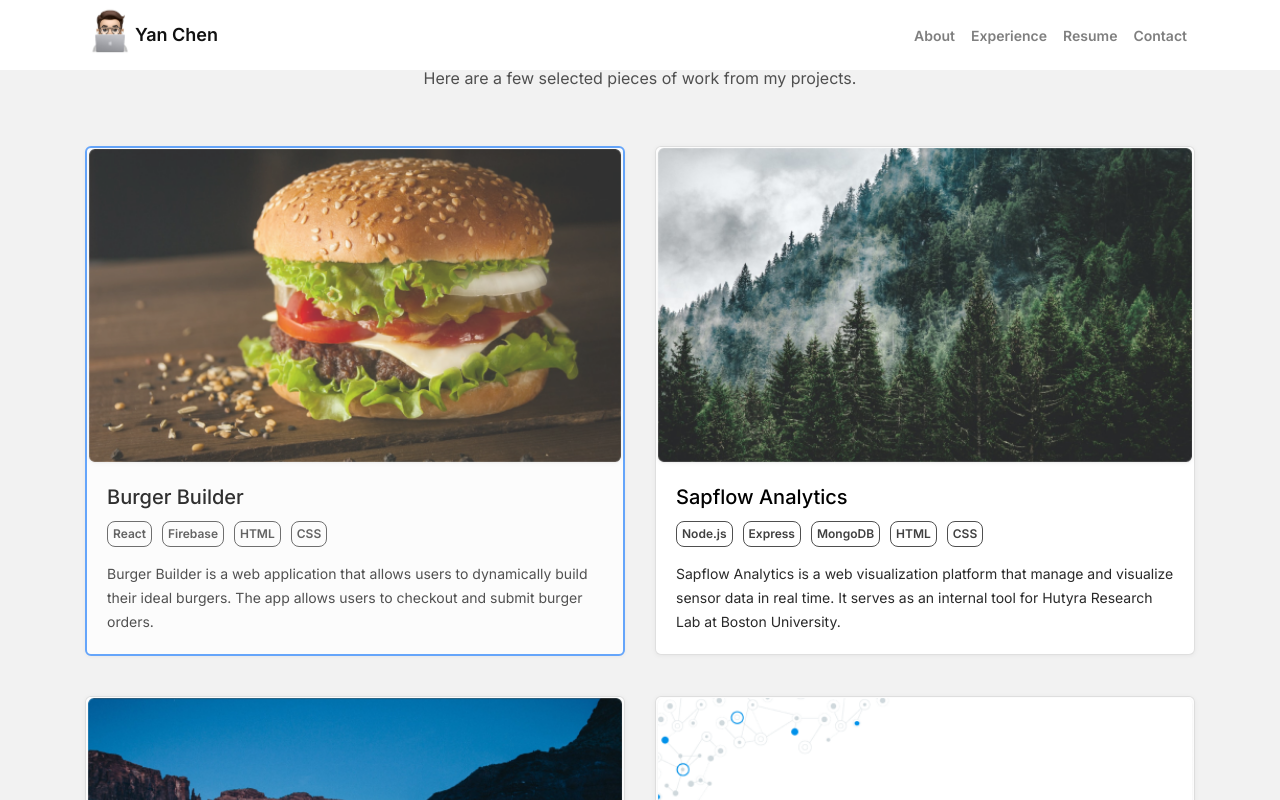
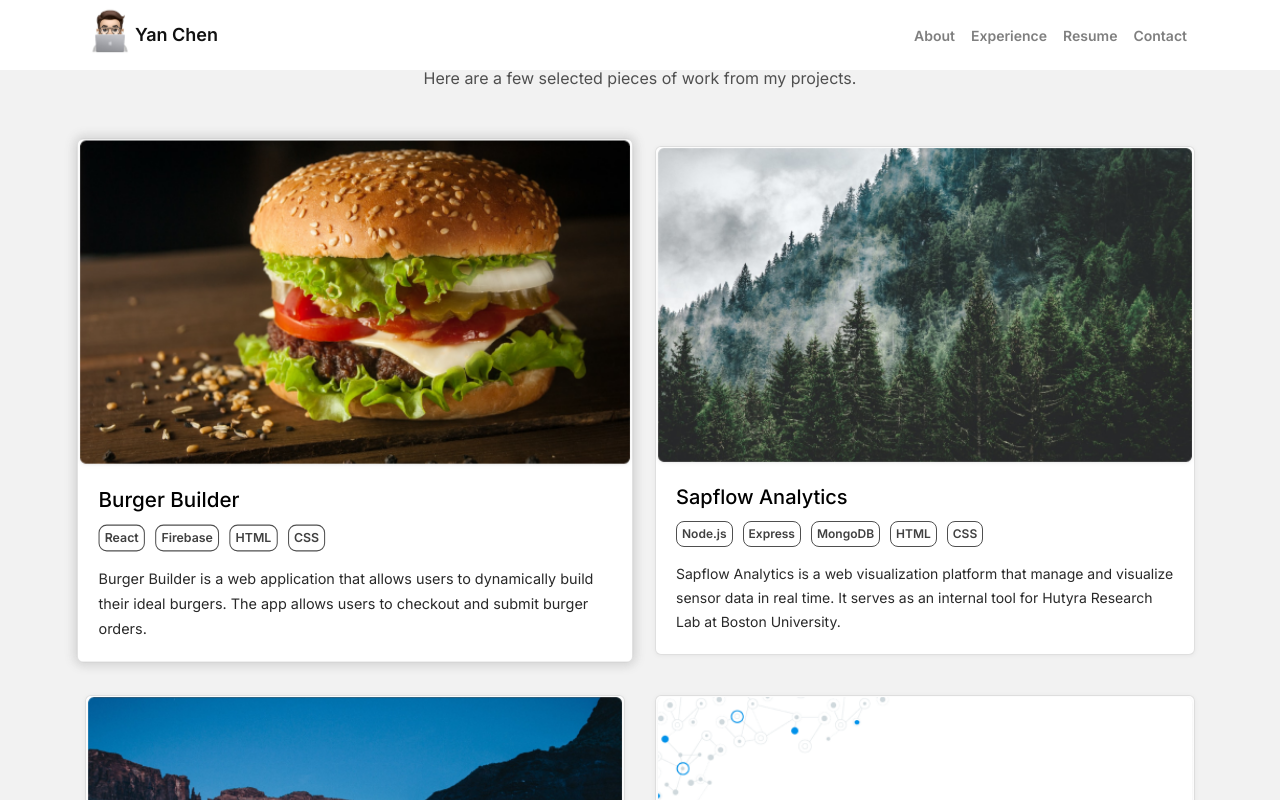
Before and after one commit to yanchen01/yanchen01.github.io, a React (Create React App) app: page / in a window 1280 px wide. In both pictures the pointer is over the element 355 px from the left and 1659 px from the top of the page. Shown: the part 1259-2059 px from the top of the page. Built offline with nearby package versions, Linux system fonts and the light colour scheme.

Commit message:
modified portfolio card animation

```diff
--- a/src/components/Portfolio/Portfolio.module.css
+++ b/src/components/Portfolio/Portfolio.module.css
@@ -9,11 +9,14 @@
 	filter: drop-shadow(0px 1px 2px rgba(0, 0, 0, 0.05));
 	border-radius: 6px;
 	margin: 40px 30px 0 0;
+	transition: .15s ease-in-out;
+	backface-visibility: hidden;
 }
 
 .Card:hover {
-	border: 2px solid #4292fc;
-	opacity: 0.8;
+	box-shadow: 0px 0px 10px 2px #d4d4d4;
+	-webkit-transform: scale(1.03);
+	transform: scale(1.03);
 }
 
 @media (max-width: 629px) {
```
